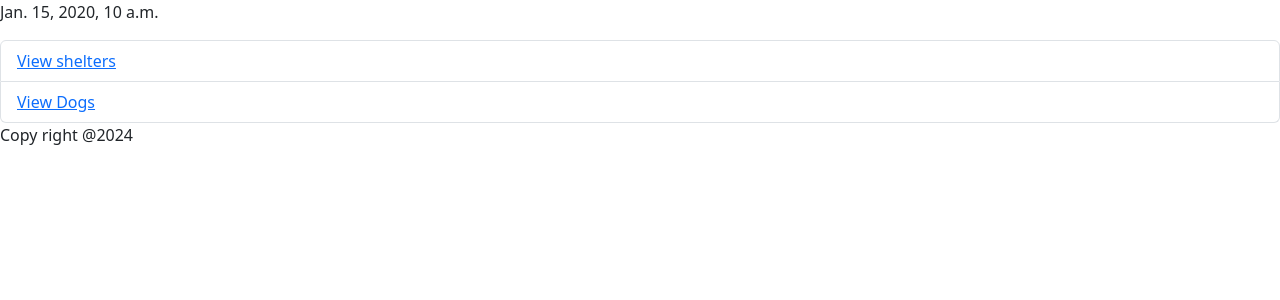
After one commit to erdey2/dog_shelter, a Django app: template dog_shelters_app/templates/index.html in a window 1280 px wide. The commit adds this page. Shown: the top 300 px of the page. Run offline with Django 5.2, Linux system fonts and the light colour scheme; the template is opened without the code that fills it: most values are stand-ins (such as "Sample title", 1, 10 or a date in 2020).

Commit message:
index.html

```diff
--- a/dog_shelters_app/templates/base.html
+++ b/dog_shelters_app/templates/base.html
@@ -1,8 +1,10 @@
+{% load static %}
 <!DOCTYPE html>
 <html lang="en">
 <head>
     <meta charset="UTF-8">
    <link href="https://cdn.jsdelivr.net/npm/bootstrap@5.3.3/dist/css/bootstrap.min.css" rel="stylesheet" integrity="sha384-QWTKZyjpPEjISv5WaRU9OFeRpok6YctnYmDr5pNlyT2bRjXh0JMhjY6hW+ALEwIH" crossorigin="anonymous">
+    <link rel="stylesheet" href="{% static 'dog_shelters_app/static/css/main.css' %}">
   <title>{% block title %} Dog Shelters Site {% endblock %} </title>
 </head>
 {% block body %}  {% endblock %}
--- /dev/null
+++ b/dog_shelters_app/templates/index.html
@@ -0,0 +1,14 @@
+{% extends 'base.html' %}
+{% block title %} Home page {% endblock %}
+{% block body %}
+<p>{{today}} </p>
+<ul class="list-group">
+    <li class="list-group-item">
+        <a href=" {% url 'shelters_list' %}">View shelters</a>
+    </li>
+    <li class="list-group-item">
+        <a href=" {% url 'dogs_list' %}">View Dogs</a>
+    </li>
+
+</ul>
+{% endblock %}
```
